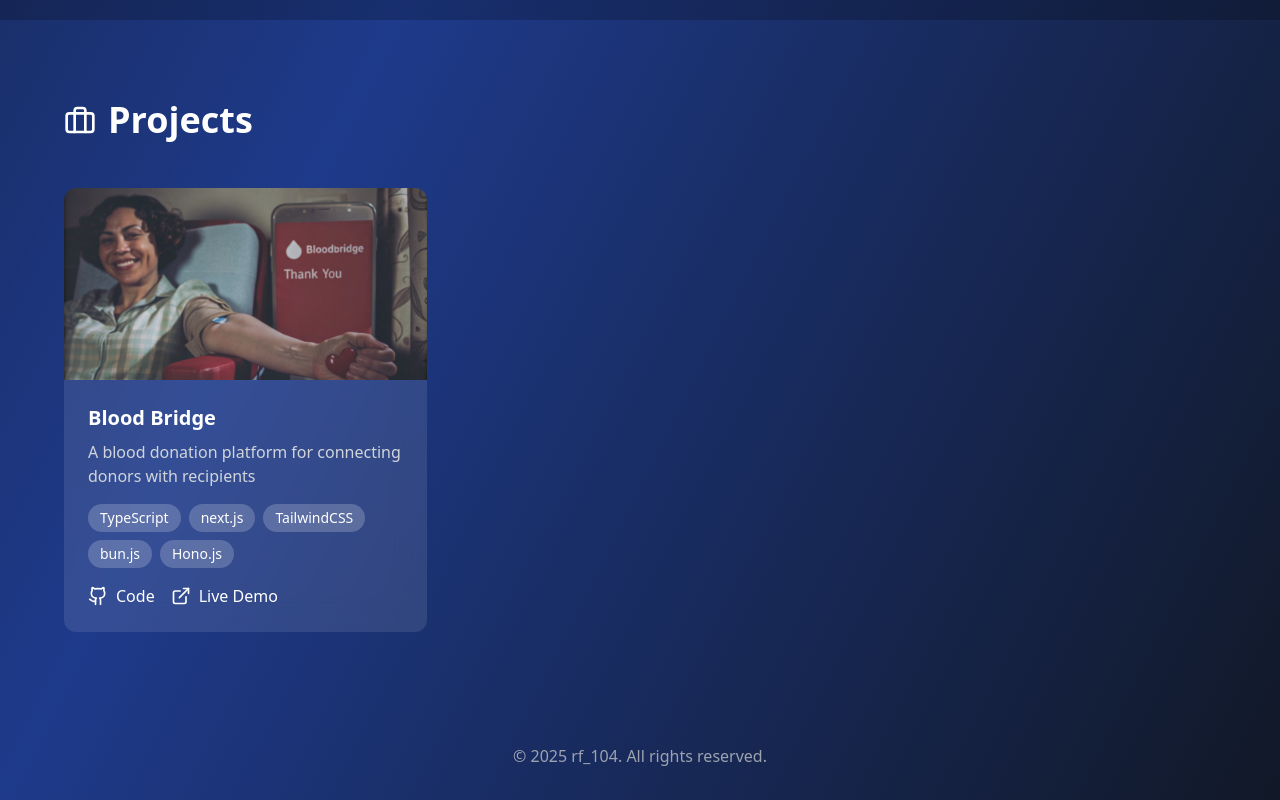
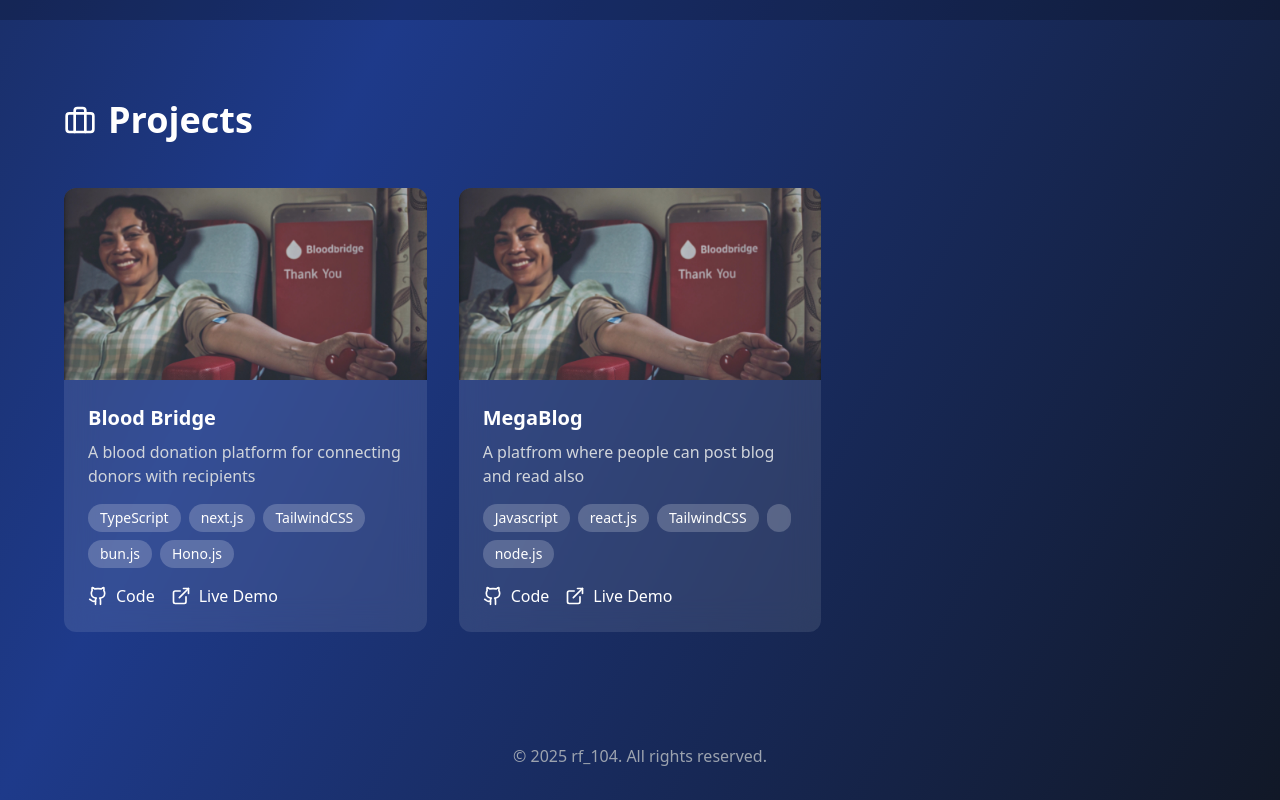
Before and after one commit to rf104/portfolio_01, a React (Vite) app: page / in a window 1280 px wide. Shown: the part 1733-2533 px from the top of the page. Built offline with nearby package versions, Linux system fonts and the light colour scheme.

Commit message:
new project add

```diff
--- a/src/App.tsx
+++ b/src/App.tsx
@@ -38,6 +38,14 @@ function App() {
       technologies: ["TypeScript","next.js", "TailwindCSS", 'bun.js',"Hono.js"],
       githubUrl: "https://github.com/istiaqueahmedarik/blood_bridge",
       liveUrl: "https://bloodbridge.vercel.app/"
+    },
+    {
+      title: "MegaBlog",
+      description: "A platfrom where people can post blog and read also",
+      image: holdingArmImage,
+      technologies: ["Javascript","react.js", "TailwindCSS", '',"node.js"],
+      githubUrl: "https://github.com/rf104/megablog.git",
+      liveUrl: "https://megablog-chi.vercel.app/"
     },
   ];
 
```
